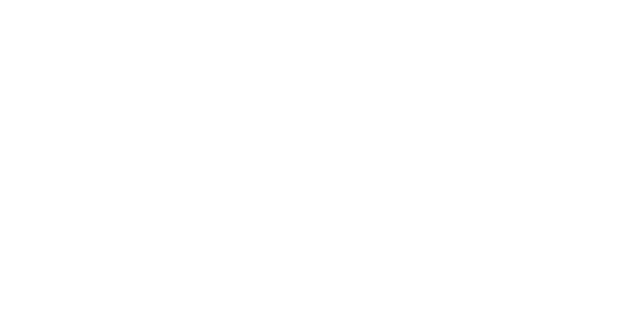
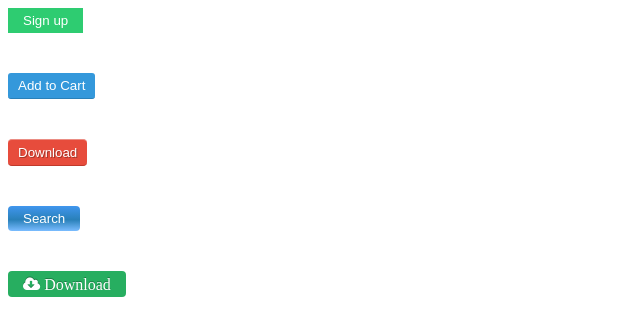
Before and after one commit to amitk2016/buttons, a plain HTML site: page Index.html in a window 1280 px wide. Shown: the whole page, without its empty margins (0-640 px from the left). Drawn offline with Linux system fonts and the light colour scheme.

Commit message:
Add style buttons

```diff
--- a/Index.html
+++ b/Index.html
@@ -5,8 +5,15 @@
 	<title>Buttons</title>
 	<meta name="description" content="between 150 and 160 characters ">
 	<link rel="stylesheet" href="css/styles.css">
+	<link rel="stylesheet" href="https://maxcdn.bootstrapcdn.com/font-awesome/4.5.0/css/font-awesome.min.css">
 </head>
 <body>
+	<button id="one">Sign up</button>
+	<button id="two">Add to Cart</button>
+	<button id="three">Download</button>
+	<button id="four">Search</button>
+	<button id="five" <i class="fa fa-cloud-download"></i>    Download</button>
+
 
 
 
--- a/css/styles.css
+++ b/css/styles.css
@@ -0,0 +1,80 @@
+button{
+	display: block;
+	margin-bottom: 40px;
+}
+
+
+#one{
+	background-color:#2ecc71;
+	padding:5px 15px;
+	border:none;
+	color: #fff;
+	cursor: pointer;
+	outline: none;
+}
+
+#two{
+	background-color:#3498db;
+	color: #fff;
+	border: none;
+	padding:5px 10px;
+	border-radius: 3px;
+	cursor: progress;
+	border-bottom: 1px solid #2980b9;
+
+}
+
+
+#three{
+	background-color: #e74c3c;
+	color:white;
+	border:none;
+	padding:5px 10px;
+	border-radius: 4px;
+	border-bottom: 1px solid #c0392b;
+	border-top: 1px solid #eb8d84;
+	text-shadow: 1px 1px 0px rgba(0,0,0,0.3);
+	cursor: pointer;
+}
+
+#four{
+	background-color: #2980b9;
+	color:white;
+	border:none;
+	padding:5px 15px;
+	border-radius: 4px;
+	outline: none;
+	transition:all .1s;
+	cursor: pointer;
+
+
+
+	/* Permalink - use to edit and share this gradient: http://colorzilla.com/gradient-editor/#4096ee+0,2980b9+55,7abcff+100 */
+background: rgb(64,150,238); /* Old browsers */
+background: -moz-linear-gradient(top, rgba(64,150,238,1) 0%, rgba(41,128,185,1) 55%, rgba(122,188,255,1) 100%); /* FF3.6-15 */
+background: -webkit-linear-gradient(top, rgba(64,150,238,1) 0%,rgba(41,128,185,1) 55%,rgba(122,188,255,1) 100%); /* Chrome10-25,Safari5.1-6 */
+background: linear-gradient(to bottom, rgba(64,150,238,1) 0%,rgba(41,128,185,1) 55%,rgba(122,188,255,1) 100%); /* W3C, IE10+, FF16+, Chrome26+, Opera12+, Safari7+ */
+filter: progid:DXImageTransform.Microsoft.gradient( startColorstr='#4096ee', endColorstr='#7abcff',GradientType=0 );
+
+
+}
+
+#four:hover{
+	border-radius: 2px;
+	/* Permalink - use to edit and share this gradient: http://colorzilla.com/gradient-editor/#4096ee+0,2980b9+36,2980b9+70,7abcff+100 */
+background: rgb(64,150,238); /* Old browsers */
+background: -moz-linear-gradient(top, rgba(64,150,238,1) 0%, rgba(41,128,185,1) 36%, rgba(41,128,185,1) 70%, rgba(122,188,255,1) 100%); /* FF3.6-15 */
+background: -webkit-linear-gradient(top, rgba(64,150,238,1) 0%,rgba(41,128,185,1) 36%,rgba(41,128,185,1) 70%,rgba(122,188,255,1) 100%); /* Chrome10-25,Safari5.1-6 */
+background: linear-gradient(to bottom, rgba(64,150,238,1) 0%,rgba(41,128,185,1) 36%,rgba(41,128,185,1) 70%,rgba(122,188,255,1) 100%); /* W3C, IE10+, FF16+, Chrome26+, Opera12+, Safari7+ */
+filter: progid:DXImageTransform.Microsoft.gradient( startColorstr='#4096ee', endColorstr='#7abcff',GradientType=0 );
+}
+
+#five{
+	background-color: #27ae60;
+	color:white;
+	border:none;
+	padding:5px 15px;
+	border-radius: 4px;
+	text-shadow: 0 -1px 0 rgba(0,0,0,0.3);
+	cursor:pointer;
+}
```
